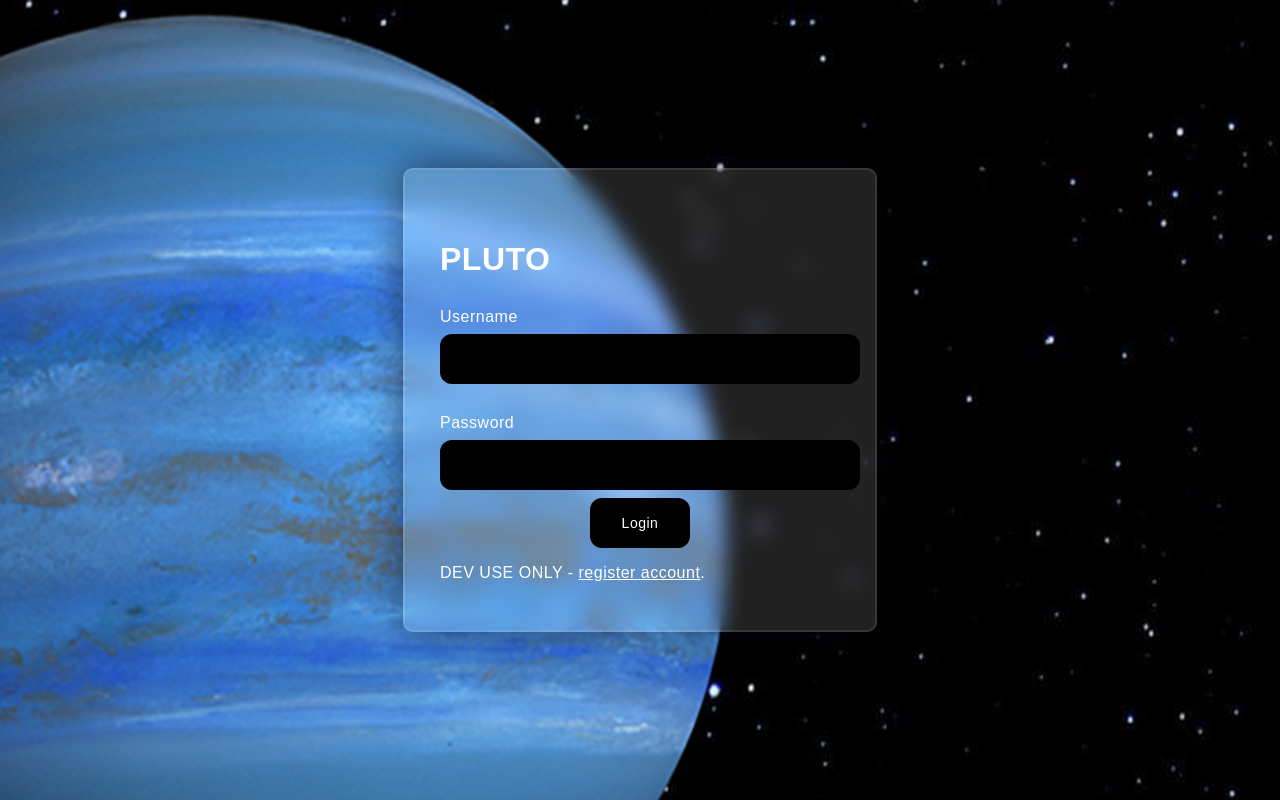
After one commit to Wade-CQU/DevProject, a PHP site: page /login.php in a window 1280 px wide. The commit adds this page. Run offline with PHP 8.4, Linux system fonts and the light colour scheme.

Commit message:
Removed login.html and changed it to login.php. Added login functionality, added logout function Added registering a user with password encryption

```diff
--- /dev/null
+++ b/css/login.css
@@ -0,0 +1,121 @@
+body{
+    background-color: #080710;
+}
+.background{
+    width: 430px;
+    height: 520px;
+    position: absolute;
+    transform: translate(-50%,-50%);
+    left: 50%;
+    top: 50%;
+}
+.background .shape{
+    height: 200px;
+    width: 200px;
+    position: absolute;
+    border-radius: 50%;
+}
+.shape:first-child{
+    background: linear-gradient(
+        #1845ad,
+        #23a2f6
+    );
+    left: -80px;
+    top: -80px;
+}
+.shape:last-child{
+    background: linear-gradient(
+        to right,
+        #ff512f,
+        #f09819
+    );
+    right: -30px;
+    bottom: -80px;
+}
+form{
+    height: 360px;
+    width: 400px;
+    background-color: rgba(255,255,255,0.13);
+    position: absolute;
+    transform: translate(-50%,-50%);
+    top: 50%;
+    left: 50%;
+    border-radius: 10px;
+    backdrop-filter: blur(10px);
+    border: 2px solid rgba(255,255,255,0.1);
+    box-shadow: 0 0 40px rgba(8,7,16,0.6);
+    padding: 50px 35px;
+}
+form *{
+    font-family: 'Poppins',sans-serif;
+    color: #ffffff;
+    letter-spacing: 0.5px;
+    outline: none;
+    border: none;
+}
+form h3{
+    font-size: 32px;
+    font-weight: 500;
+    line-height: 42px;
+    text-align: center;
+}
+
+label{
+    display: block;
+    margin-top: 30px;
+    font-size: 16px;
+    font-weight: 500;
+}
+input{
+    display: block;
+    height: 50px;
+    width: 100%;
+    background-color: rgb(0, 0, 0);
+    border-radius: 12px;
+    padding: 0 10px;
+    margin-top: 8px;
+    font-size: 14px;
+    font-weight: 300;
+}
+::placeholder{
+    color: #000000;
+}
+button{
+    margin-top: 50px;
+    width: 100%;
+    background-color: #000000;
+    color: #000000;
+    padding: 15px 0;
+    font-size: 18px;
+    font-weight: 600;
+    border-radius: 5px;
+    cursor: pointer;
+}
+.social{
+  margin-top: 30px;
+  display: flex;
+}
+.social div{
+  background: red;
+  width: 150px;
+  border-radius: 3px;
+  padding: 5px 10px 10px 5px;
+  background-color: rgba(0, 0, 0, 0.27);
+  color: #000000;
+  text-align: center;
+}
+.social div:hover{
+  background-color: rgba(0, 0, 0, 0.47);
+}
+.social .fb{
+  margin-left: 25px;
+}
+.social i{
+  margin-right: 4px;
+}
+
+.centre-button{
+    display: block;
+    width: 100px;
+    margin: 0 auto;
+}
--- /dev/null
+++ b/login.php
@@ -0,0 +1,141 @@
+<?php
+include("php/dbConnect.php");
+
+//Initiazlize the session
+session_start();
+
+//Check user is already logged in, if yes then redirect them to welcome page
+if(isset($_SESSION["loggedin"]) && $_SESSION["loggedin"] === true){
+    header("location: welcome.php");
+    exit;
+}
+
+//Define variables and initalize with empty values
+$username = $password = "";
+$username_err = $password_err = $login_err = "";
+
+//Processing form data when form is submitted
+if($_SERVER["REQUEST_METHOD"] == "POST"){
+
+    //Check username empty
+    if(empty(trim($_POST["username"]))){
+        $username_err = "Please enter Username.";
+    }else{
+        $username = trim($_POST["username"]);
+    }
+
+    //Check password empty
+    if(empty(trim($_POST["password"]))){
+        $password_err = "Please enter Password.";
+    }else{
+        $password = trim($_POST["password"]);
+    }
+
+    //Validation
+    if(empty($username_err) && empty($password_err)){
+        //SQL statement
+        $sql = "SELECT id, email, password FROM user WHERE email = ?";
+        if($stmt = mysqli_prepare($dbh, $sql)){
+            //Bind variables to the prepared statement
+            mysqli_stmt_bind_param($stmt, "s", $username);
+
+            //Set Paramerters
+            $param_username = $username;
+
+            //Attempt to execute the prepared statement
+            if(mysqli_stmt_execute($stmt)){
+                //Store Result
+                mysqli_stmt_store_result($stmt);
+                echo "Stuff got " . $username . " " . $password . " ---";
+                //Check if username exists, if yes then verify password
+                if(mysqli_stmt_num_rows($stmt) == 1){
+                    //BIND RESULT
+
+
+                    echo "Stuff got 2 " . $username . " " . $password . " ---";
+
+
+                    mysqli_stmt_bind_result($stmt, $id, $username, $hashed_password);
+                    if(mysqli_stmt_fetch($stmt)){
+
+                        echo "Stuff got 3 " . $username . " " . $password . " ---";
+
+                        if(password_verify($password, $hashed_password)){
+                            //password is correct, so start a new session
+                            session_start();
+                            $_SESSION["loggedin"] = true;
+                            $_SESSION["id"] = $id;
+                            $_SESSION["username"] = $username;
+
+                            //redirect user to welcome page
+                            header("location: term.php");
+                        } else{
+                            //Password is net valid, display a generic error message
+                            $login_err = "Passwordo no goodo\n";
+                        }
+                    }
+                } else {
+                    //Username doesn't exist, display a generic error message
+                    $login_err = "invalid username or password";
+                }
+            } else {
+                echo "Opps! something went poo poo. Try again later, chum.";
+            }
+
+            //Close statement
+            mysqli_stmt_close($stmt);
+
+        }
+
+    }
+
+    //Close connection
+    mysqli_close($dbh);
+
+}
+
+?>
+
+<!DOCTYPE html>
+<html>
+
+<head>
+  <title>NU | Pluto Login</title>
+  <link rel="stylesheet" href="/devproject/css/login.css">
+</head>
+
+<body style="background-image: url('/devproject/assets/NeptuneBackground.png');">
+
+    <?php
+        if(!empty($login_err)){
+            echo '<div class="alert alert-danger">' . $login_err . '</div>';
+        }
+    ?>
+
+    <form action="<?php echo htmlspecialchars($_SERVER["PHP_SELF"]); ?>" method="post">
+
+        <div class="label">
+            <h1>PLUTO</h1>
+        </div>
+
+        <div class="form-group">
+            <label>Username</label>
+            <input type="text" name="username" class="form-control <?php echo (!empty($username_err)) ? 'is-invalid' : ''; ?>" value="<?php echo $username; ?>">
+            <span class="invalid-feedback"><?php echo $username_err; ?></span>
+        </div>
+        <div class="form-group">
+            <label>Password</label>
+            <input type="password" name="password" class="form-control <?php echo (!empty($password_err)) ? 'is-invalid' : ''; ?>">
+            <span class="invalid-feedback"><?php echo $password_err; ?></span>
+        </div>
+        <div class="form-group">
+            <div class="centre-button">
+                <input type="submit" class="btn btn-primary" value="Login">
+            </div>
+        </div>
+        <p>DEV USE ONLY - <a href="php/register.php">register account</a>.</p>
+  </form>
+
+</body>
+
+</html>
--- a/php/header.php
+++ b/php/header.php
@@ -7,5 +7,6 @@
         <div class="term-xp-progress"></div>
     </div>
     <a href="profilePage.php"><img class="profile-icon" src="https://cdn-icons-png.flaticon.com/512/64/64572.png"></a>
+    <a href="/devproject/php/logout.php">Logout</a>
 </header>
 <div class="divider"></div>
--- a/php/session.php
+++ b/php/session.php
@@ -14,7 +14,7 @@
 //
 //     }
 // }
-$userId = 5; // !!! hard-coded until jack finishes session control.
+$userId = 1; // !!! hard-coded until jack finishes session control.
 $termCode = 22023; // !!! hard-coded until jack finishes session control.
 
 ?>
```
Also changed, not shown: login.html (deleted, +0 -43 lines), php/login.php (deleted, +0 -15 lines), php/logout.php (added, +14 -0 lines), php/register.php (added, +159 -0 lines).
